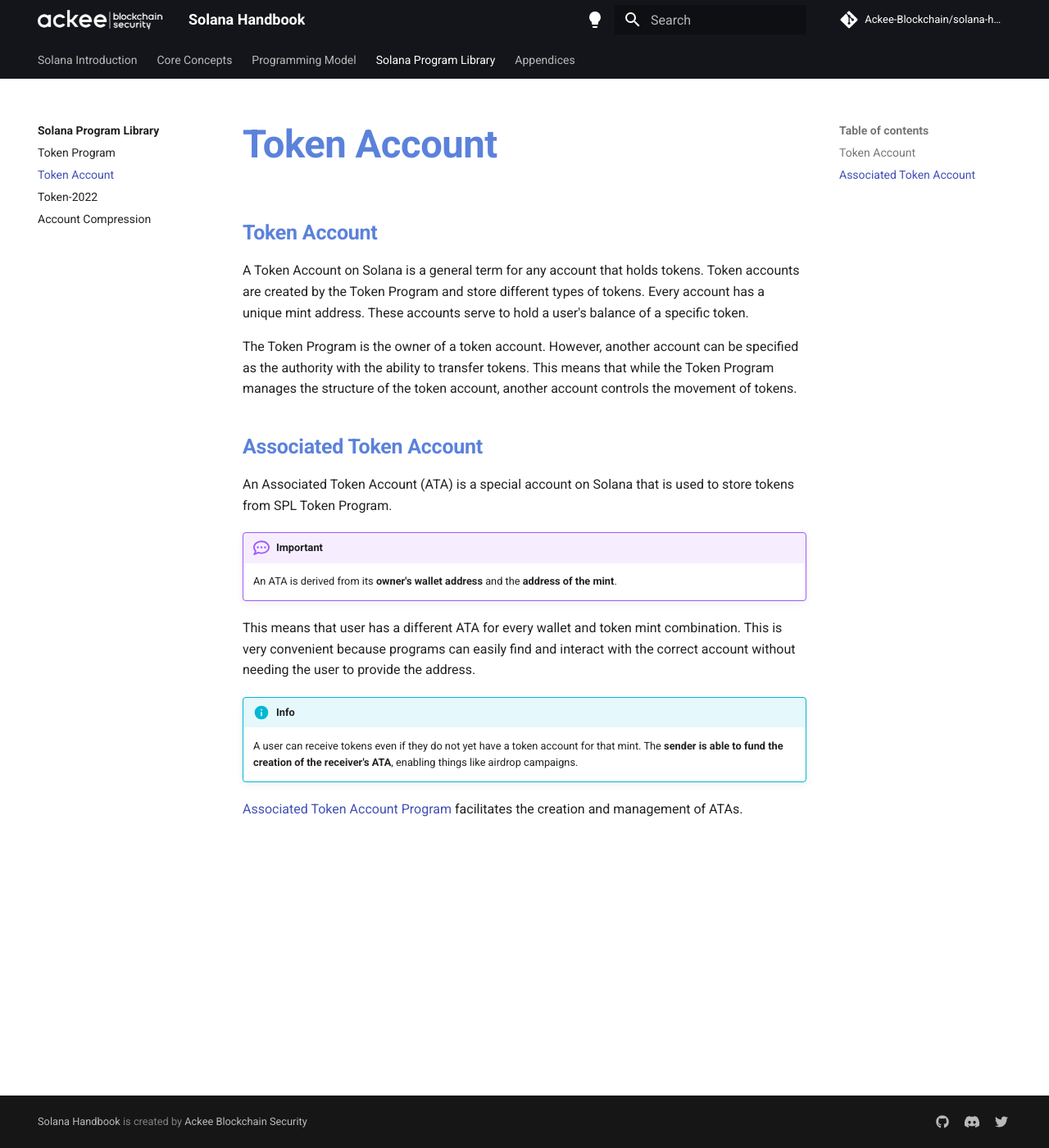
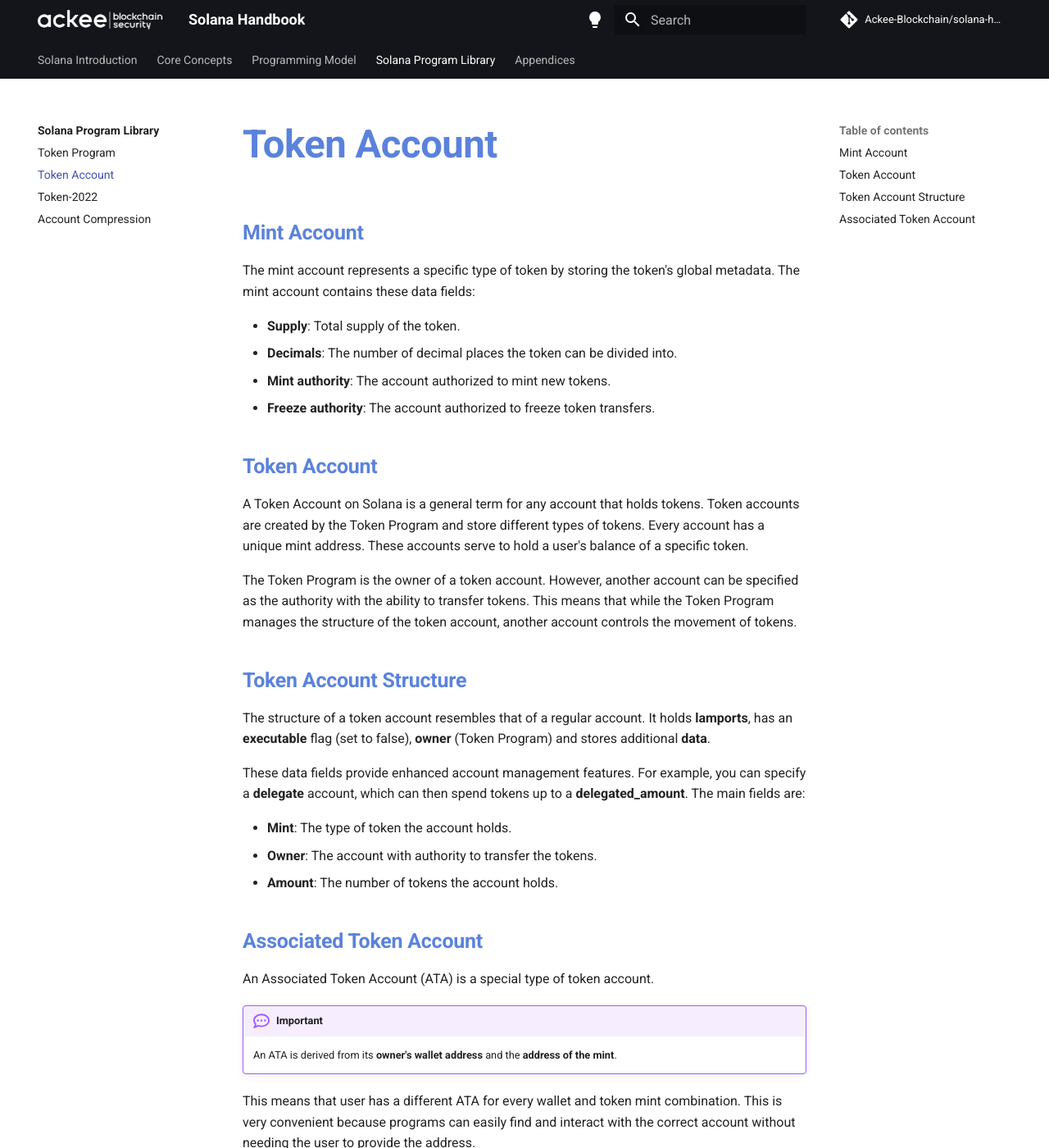
Before and after one commit to vmpyre/solana-handbook, an MkDocs documentation site: the page built from docs/handbook/chapter4/token-account.md, in a window 1280 px wide and 1400 px high. Shown: the whole window at 82% size. Built offline with MkDocs 1.6.1 and Material for MkDocs 9.7.7, drawn with Linux system fonts in a browser that asks for light colours; comment, search, counter and statistics services are not loaded.

Commit message:
add mint and token account structure

```diff
--- a/docs/handbook/chapter4/token-account.md
+++ b/docs/handbook/chapter4/token-account.md
@@ -1,12 +1,31 @@
+## Mint Account
+
+The mint account represents a specific type of token by storing the token's global metadata. The mint account contains these data fields:
+
+- **Supply**: Total supply of the token.
+- **Decimals**: The number of decimal places the token can be divided into.
+- **Mint authority**: The account authorized to mint new tokens.
+- **Freeze authority**: The account authorized to freeze token transfers.
+
 ## Token Account
 
 A Token Account on Solana is a general term for any account that holds tokens. Token accounts are created by the Token Program and store different types of tokens. Every account has a unique mint address. These accounts serve to hold a user's balance of a specific token.
 
 The Token Program is the owner of a token account. However, another account can be specified as the authority with the ability to transfer tokens. This means that while the Token Program manages the structure of the token account, another account controls the movement of tokens.
 
+## Token Account Structure
+
+The structure of a token account resembles that of a regular account. It holds **lamports**, has an **executable** flag (set to false), **owner** (Token Program) and stores additional **data**.
+
+These data fields provide enhanced account management features. For example, you can specify a **delegate** account, which can then spend tokens up to a **delegated_amount**. The main fields are:
+
+- **Mint**: The type of token the account holds.
+- **Owner**: The account with authority to transfer the tokens.
+- **Amount**: The number of tokens the account holds.
+
 ## Associated Token Account
 
-An Associated Token Account (ATA) is a special account on Solana that is used to store tokens from SPL Token Program.
+An Associated Token Account (ATA) is a special type of token account.
 
 !!! important
 
```
Also changed, not shown: docs/index.md (line endings or trailing spaces).
